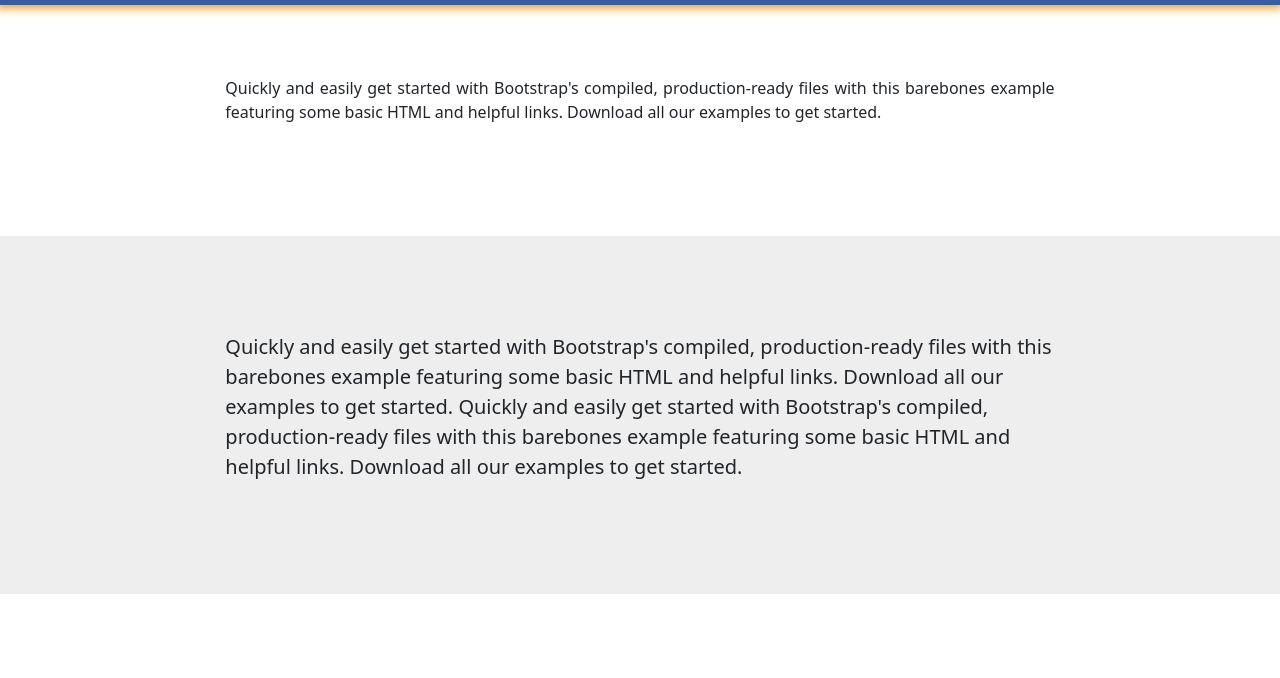
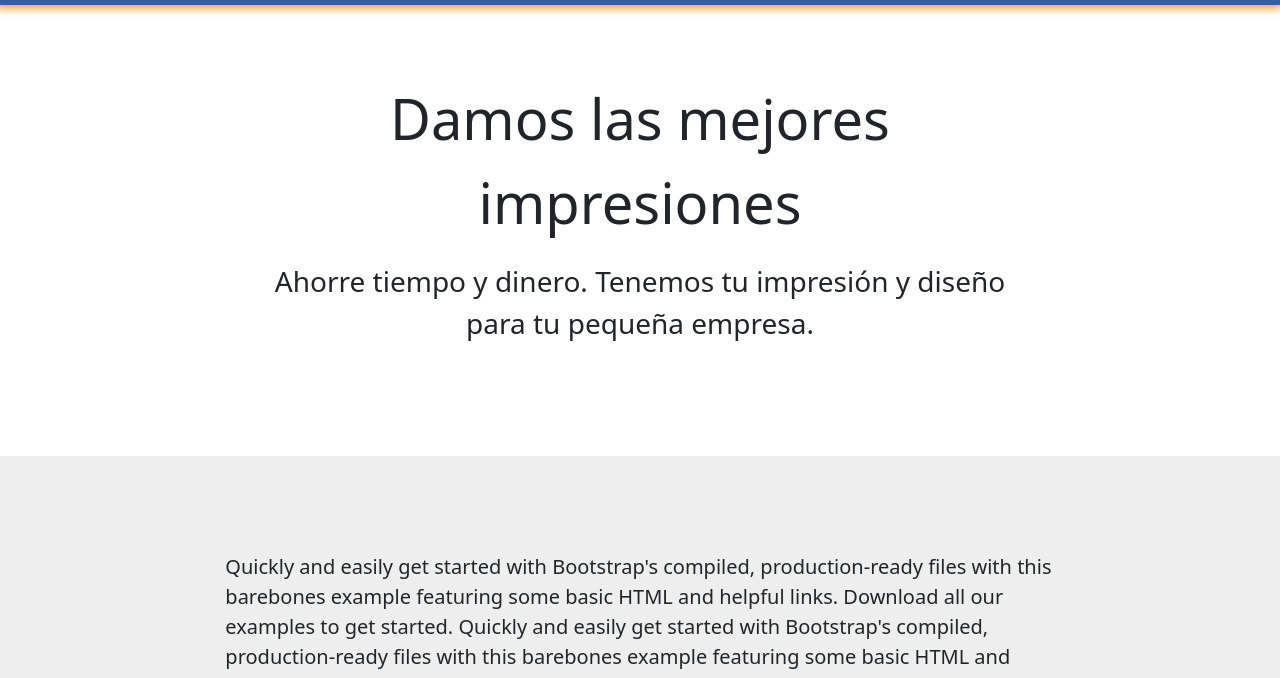
Before and after one commit to argenisosorio/area862-website-template, a plain HTML site: page index.html in a window 1280 px wide. Shown: the part 92-770 px from the top of the page. Drawn offline with Linux system fonts and the light colour scheme.

Commit message:
Update styles

```diff
--- a/index.html
+++ b/index.html
@@ -58,12 +58,16 @@
     <br><br><br>
 
     <main>
-
         <section class="py-5 container-fluid">
             <div class="row py-lg-5">
                 <div class="col-lg-8 mx-auto">
-                    <p class="text-justify">
-                        Quickly and easily get started with Bootstrap's compiled, production-ready files with this barebones example featuring some basic HTML and helpful links. Download all our examples to get started.
+                    <p class="text-center" style="font-size: 3.5rem !important;">
+                        Damos las mejores impresiones
+                    </p>
+                    <p class="text-center fs-3">
+                        Ahorre tiempo y dinero. Tenemos tu impresión y diseño
+                        <br>
+                        para tu pequeña empresa.
                     </p>
                 </div>
             </div>
```
